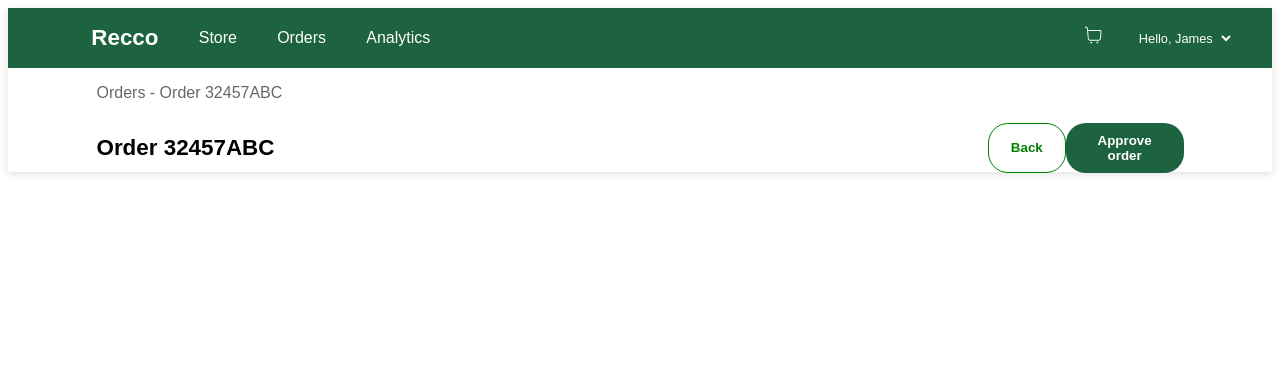
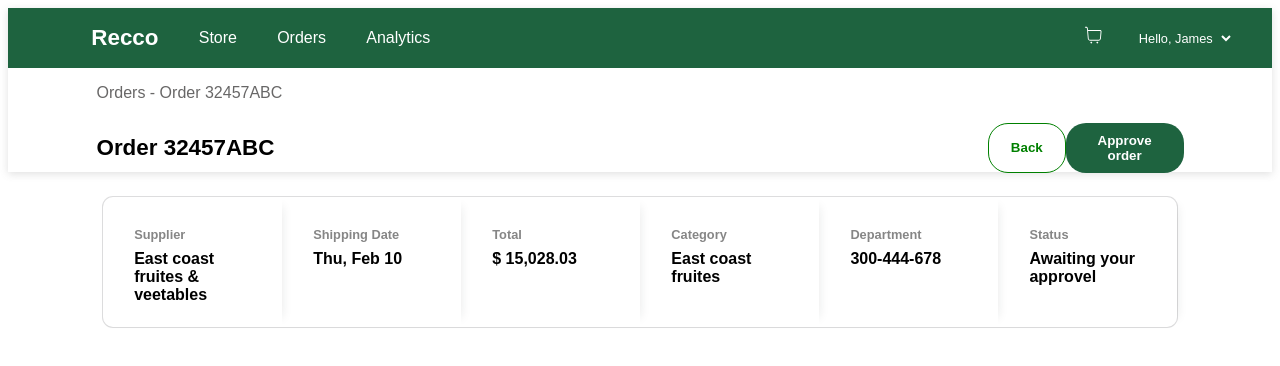
Before and after one commit to mdfaizan973/Reeco, a React (Vite) app in the folder recco-assignemtn/: page / in a window 1280 px wide. Shown: the top 366 px of the page. Built offline with nearby package versions, Linux system fonts and the light colour scheme.

Commit message:
able to make SMALL CARDS

```diff
--- a/recco-assignemtn/src/App.jsx
+++ b/recco-assignemtn/src/App.jsx
@@ -1,10 +1,12 @@
 import Navbar from "./Components/Navbar";
 import "./App.css";
+import SmallCards from "./Components/SmallCards";
 
 export default function App() {
   return (
     <div className="main_container_app">
       <Navbar />
+      <SmallCards />
     </div>
   );
 }
--- /dev/null
+++ b/recco-assignemtn/src/Components/SmallCards.jsx
@@ -0,0 +1,80 @@
+// import React from 'react'
+import styled from "styled-components";
+
+export default function SmallCards() {
+  return (
+    <DIV>
+      <div className="main_container">
+        <div className="card sec-1">
+          <div className="card-inner">
+            <p>Supplier</p>
+            <h4>East coast fruites & veetables</h4>
+          </div>
+        </div>
+        <div className="card sec-2">
+          <div className="card-inner">
+            <p>Shipping Date</p>
+            <h4>Thu, Feb 10 </h4>
+          </div>
+        </div>
+        <div className="card sec-3">
+          <div className="card-inner">
+            <p>Total</p>
+            <h4>$ 15,028.03</h4>
+          </div>
+        </div>
+        <div className="card sec-4">
+          <div className="card-inner">
+            <p>Category</p>
+            <h4>East coast fruites </h4>
+          </div>
+        </div>
+        <div className="card sec-5">
+          <div className="card-inner">
+            <p>Department</p>
+            <h4>300-444-678</h4>
+          </div>
+        </div>
+        <div className="card sec-6">
+          <div className="card-inner">
+            <p>Status</p>
+            <h4>Awaiting your approvel</h4>
+          </div>
+        </div>
+      </div>
+    </DIV>
+  );
+}
+
+const DIV = styled.div`
+  width: 85%;
+  box-shadow: rgba(0, 0, 0, 0.02) 0px 1px 3px 0px,
+    rgba(27, 31, 35, 0.15) 0px 0px 0px 1px;
+  margin: 25px auto;
+  height: 130px;
+  border-radius: 10px;
+  .main_container {
+    display: flex;
+    justify-content: space-between;
+  }
+  .card {
+    text-align: start;
+    width: 100%;
+    height: 130px;
+    box-shadow: rgba(33, 35, 38, 0.1) 10px 0px 10px -10px;
+  }
+
+  .card-inner {
+    width: 65%;
+    margin: auto;
+  }
+  .card-inner p {
+    margin-top: 30px;
+    color: rgb(134, 134, 134);
+    font-size: 0.8rem;
+    font-weight: 600;
+  }
+  .card-inner h4 {
+    margin-top: -5px;
+  }
+`;
```
